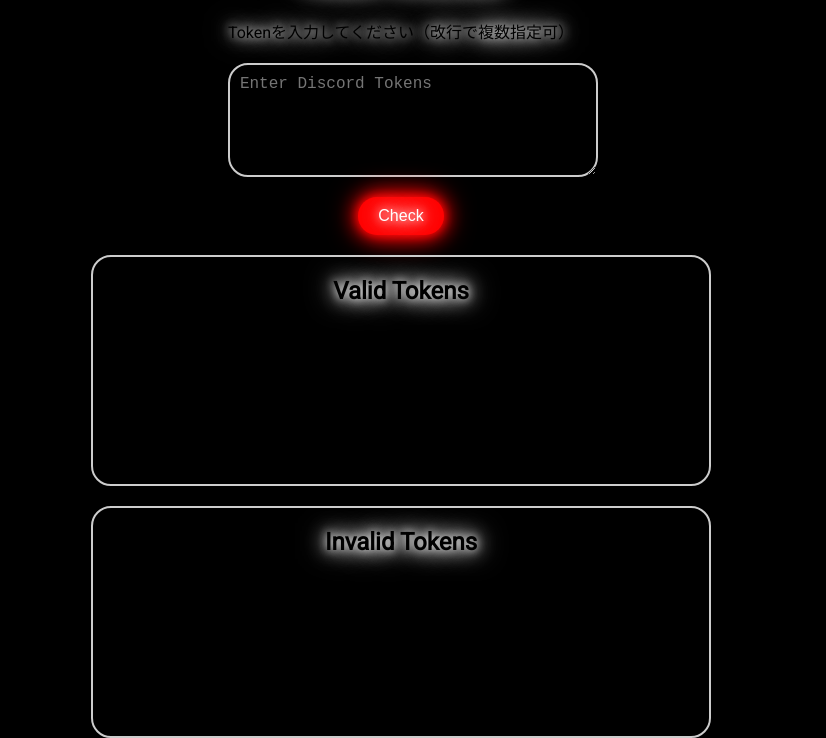
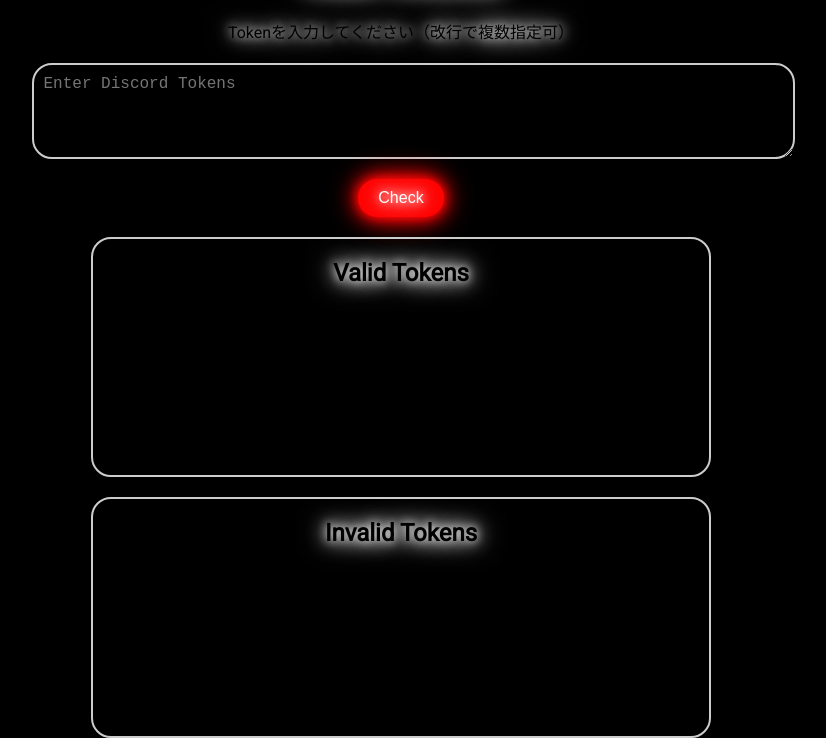
Before and after one commit to VEDA00133912/Discord-tokenchecker, a plain HTML site: page index.html in a window 1280 px wide. Shown: the part 62-800 px from the top of the page, without its empty margins (239-1065 px from the left). Drawn offline with Linux system fonts and the light colour scheme.

Commit message:
Update index.html

```diff
--- a/index.html
+++ b/index.html
@@ -7,6 +7,7 @@
     <title>Discord Token Checker</title>
     <link href="https://fonts.googleapis.com/css?family=Roboto" rel="stylesheet">
     <link rel="stylesheet" href="style.css">
+    <link rel="icon" type="image/png" href="https://ul.h3z.jp/pKWzZY4s.png">
 </head>
 
 <body>
@@ -14,7 +15,7 @@
         <div>
             <h1>Token Checker</h1>
             <div id="title">Tokenを入力してください（改行で複数指定可）</div>
-            <textarea id="tokenInput" name="token" rows="5" placeholder="Enter Discord Tokens"></textarea>
+            <textarea id="tokenInput" name="token" rows="4" cols="70" placeholder="Enter Discord Tokens"></textarea>
             <button id="checkButton" onclick="submit()">Check</button>
         </div>
       <div id="validTokens">
```
